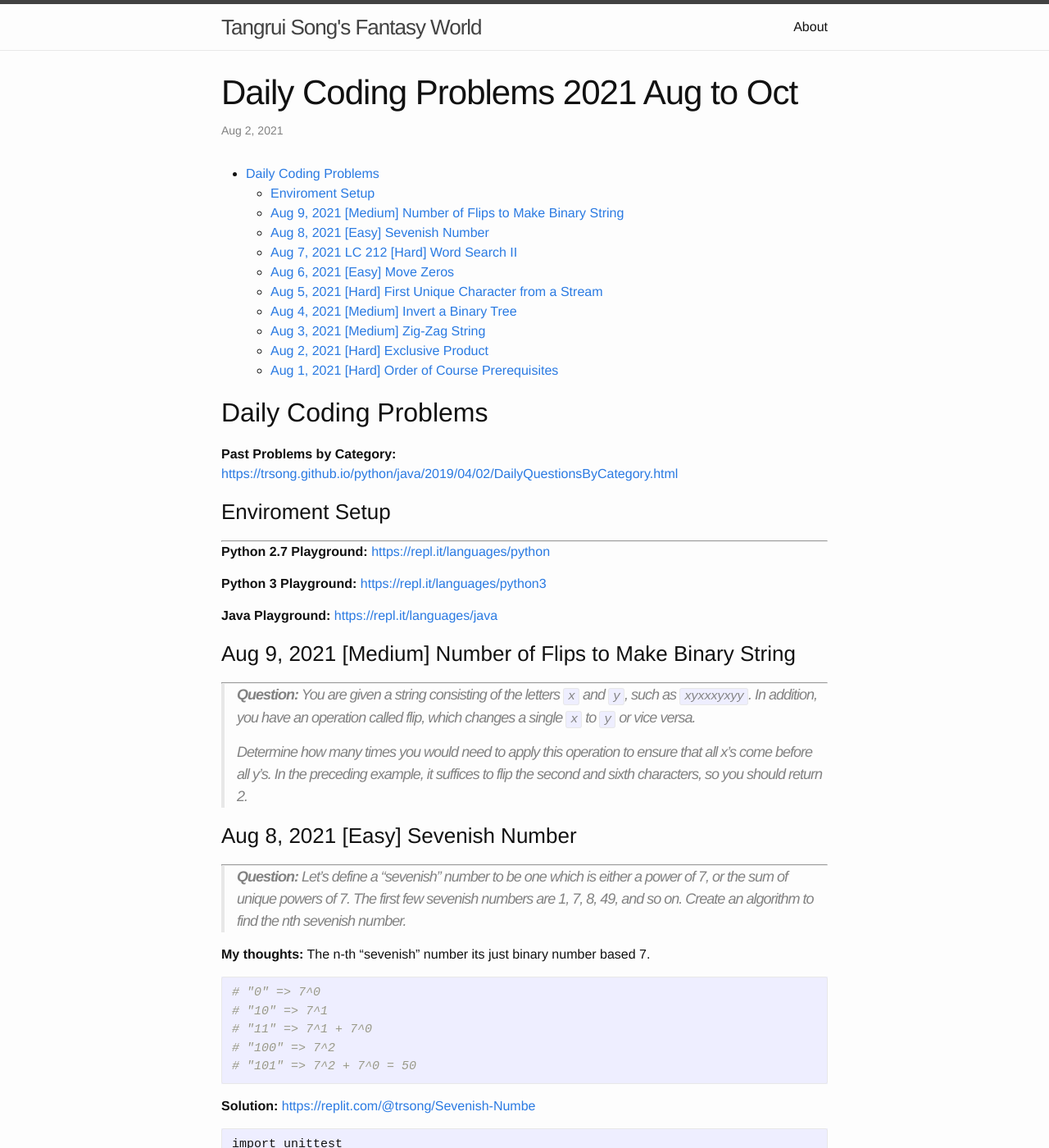
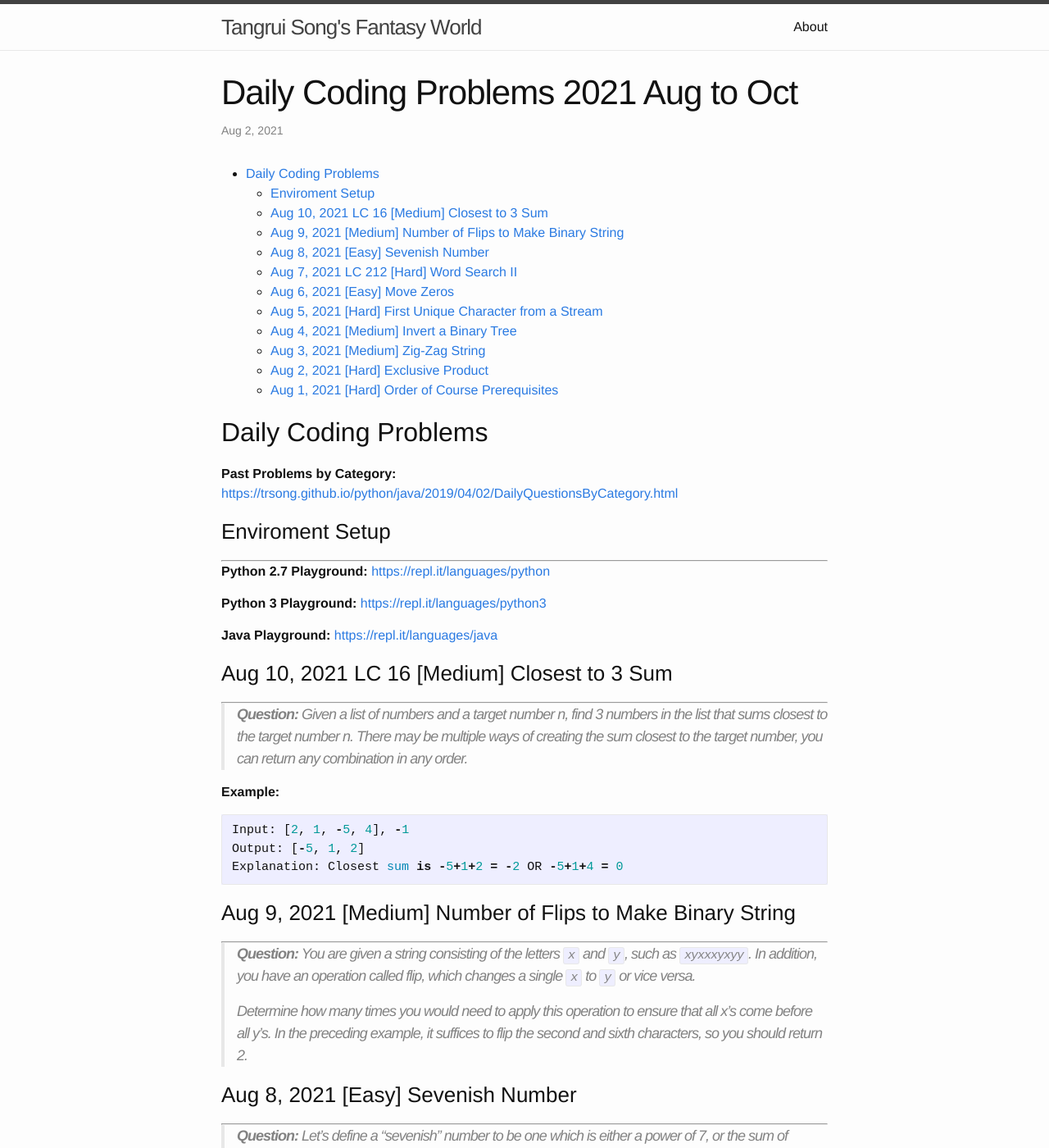
Before and after one commit to trsong/trsong.github.io, a Jekyll site: the page built from _posts/2021-08-01-DailyQuestionsAug.md, in a window 1280 px wide and 1400 px high. Shown: the whole window at 82% size. Built offline with Jekyll 4.4.1, drawn with Linux system fonts in a browser that asks for light colours.

Commit message:
Add Aug 10 question

````diff
--- a/_posts/2021-08-01-DailyQuestionsAug.md
+++ b/_posts/2021-08-01-DailyQuestionsAug.md
@@ -20,6 +20,17 @@ categories: Python/Java
 
 **Java Playground:** [https://repl.it/languages/java](https://repl.it/languages/java)
 
+
+### Aug 10, 2021 LC 16 \[Medium\] Closest to 3 Sum
+---
+> **Question:** Given a list of numbers and a target number n, find 3 numbers in the list that sums closest to the target number n. There may be multiple ways of creating the sum closest to the target number, you can return any combination in any order.
+
+**Example:**
+```py
+Input: [2, 1, -5, 4], -1
+Output: [-5, 1, 2]
+Explanation: Closest sum is -5+1+2 = -2 OR -5+1+4 = 0
+```
 
 ### Aug 9, 2021 \[Medium\] Number of Flips to Make Binary String
 ---
````
